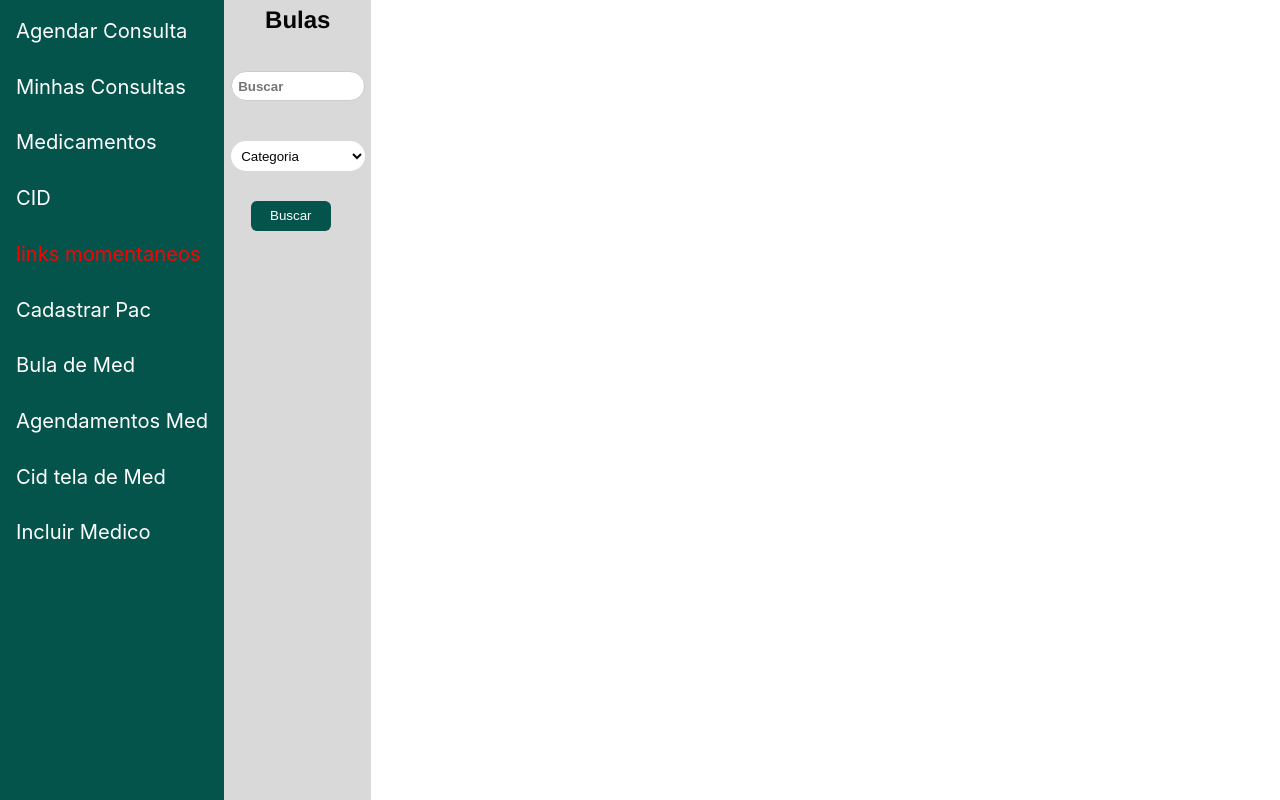
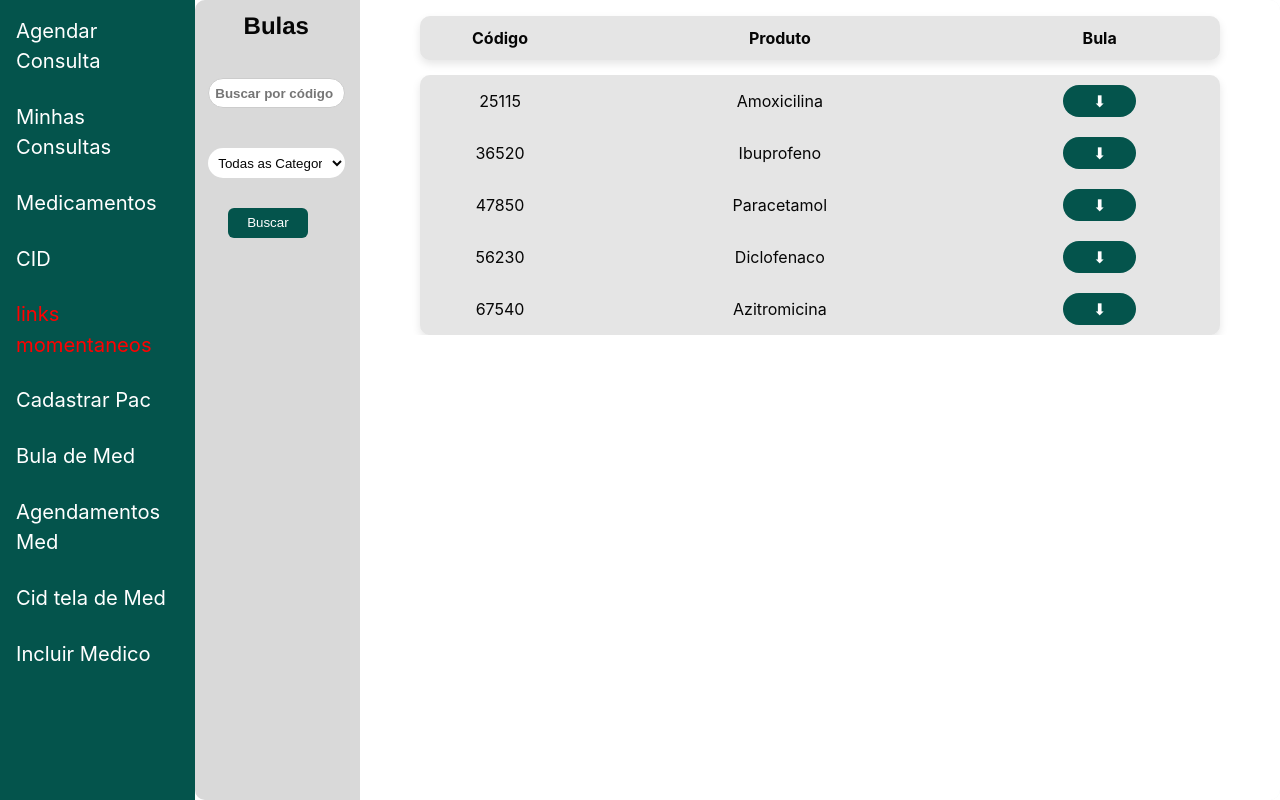
Before and after one commit to EriclysLuckas/A3DISTRIBUIDOS, a React (Vite) app in the folder a3distribuidos/: page /bulamedico in a window 1280 px wide. Built offline with nearby package versions, Linux system fonts and the light colour scheme; no server answers.

Commit message:
Atualizações no MedBula.jsx e ajustes no CSS

```diff
--- a/a3distribuidos/src/Pages/PagesAdm/MedBula/MedBula.jsx
+++ b/a3distribuidos/src/Pages/PagesAdm/MedBula/MedBula.jsx
@@ -1,8 +1,63 @@
+import React, { useState } from "react";
 import styleMedBula from "./MedBula.module.css";
 
 export default function MedBula() {
+  // Dados de exemplo com links para PDFs
+  const [bulas] = useState([
+    {
+      codigo: "25115",
+      produto: "Amoxicilina",
+      categoria: "antibiotico",
+      pdf: "https://www.ems.com.br/arquivos/produtos/bulas/bula_amoxicilina_11037_1432.pdf"
+    },
+    {
+      codigo: "36520",
+      produto: "Ibuprofeno",
+      categoria: "antiinflamatorio",
+      pdf: "https://www.ems.com.br/arquivos/produtos/bulas/bula_ibuprofeno_1471_1627.pdf"
+    },
+    {
+      codigo: "47850",
+      produto: "Paracetamol",
+      categoria: "analgesico",
+      pdf: "https://www.ems.com.br/arquivos/produtos/bulas/bula_paracetamol_10162_1318.pdf"
+    },
+    {
+      codigo: "56230",
+      produto: "Diclofenaco",
+      categoria: "antiinflamatorio",
+      pdf: "https://eurofarma.com.br/produtos/bulas/patient/pt/bula-astro-solucao-oral.pdf"
+    },
+    {
+      codigo: "67540",
+      produto: "Azitromicina",
+      categoria: "antibiotico",
+      pdf: "https://eurofarma.com.br/produtos/bulas/patient/pt/bula-astro-solucao-oral.pdf"
+    },
+  ]);
+
+  // Estados para busca e categoria
+  const [searchTerm, setSearchTerm] = useState("");
+  const [selectedCategory, setSelectedCategory] = useState("");
+  const [appliedCategory, setAppliedCategory] = useState("");
+
+  // Filtro dos medicamentos
+  const filteredBulas = bulas.filter((bula) => {
+    const matchesSearch =
+      bula.codigo.includes(searchTerm) ||
+      bula.produto.toLowerCase().includes(searchTerm.toLowerCase());
+    const matchesCategory =
+      appliedCategory === "" || bula.categoria === appliedCategory;
+    return matchesSearch && matchesCategory;
+  });
+
+  // Aplica a categoria ao clicar no botão de busca
+  const handleSearch = (e) => {
+    e.preventDefault();
+    setAppliedCategory(selectedCategory);
+  };
+
   return (
-
     <div className={styleMedBula.container}>
       {/* Parte da Esquerda */}
       <div className={styleMedBula.left_corner}>
@@ -10,13 +65,16 @@ export default function MedBula() {
           <h1>Bulas</h1>
         </div>
 
-    <form className={styleMedBula.left_box}>
+        <form className={styleMedBula.left_box} onSubmit={handleSearch}>
           <div className={styleMedBula.search}>
             <div className={styleMedBula.bar}>
               <input
                 type="text"
                 name="Buscar"
-          placeholder="Buscar"/>
+                placeholder="Buscar por código ou produto"
+                value={searchTerm}
+                onChange={(e) => setSearchTerm(e.target.value)} // Atualiza o termo de busca
+              />
             </div>
           </div>
 
@@ -25,8 +83,14 @@ export default function MedBula() {
               name="categoria"
               id="categoria"
               placeholder="Categoria"
-          className={styleMedBula.category_list}>
-            <option value="">Categoria</option>
+              className={styleMedBula.category_list}
+              value={selectedCategory}
+              onChange={(e) => setSelectedCategory(e.target.value)} // Atualiza a categoria temporariamente
+            >
+              <option value="">Todas as Categorias</option>
+              <option value="antibiotico">Antibióticos</option>
+              <option value="antiinflamatorio">Anti-inflamatórios</option>
+              <option value="analgesico">Analgésicos</option>
             </select>
           </div>
 
@@ -38,14 +102,47 @@ export default function MedBula() {
         </form>
       </div>
 
+      {/* Parte da Direita */}
+      <div className={styleMedBula.right_corner}>
+        <table className={styleMedBula.table}>
+          <thead>
+            <tr>
+              <th>Código</th>
+              <th>Produto</th>
+              <th>Bula</th>
+            </tr>
+          </thead>
+        </table>
+        <div className={styleMedBula.table_container}>
+          <table className={styleMedBula.table}>
+            <tbody>
+              {filteredBulas.map((bula, index) => (
+                <tr key={index}>
+                  <td className={styleMedBula.cell}>{bula.codigo}</td>
+                  <td className={styleMedBula.cell}>{bula.produto}</td>
+                  <td className={styleMedBula.cell}>
+                    <a
+                      href={bula.pdf}
+                      target="_blank"
+                      rel="noopener noreferrer"
+                      className={styleMedBula.download_btn}
+                    >
+                      ⬇
+                    </a>
+                  </td>
+                </tr>
+              ))}
+              {filteredBulas.length === 0 && (
+                <tr>
+                  <td colSpan="3" style={{ textAlign: "center" }}>
+                    Nenhum medicamento encontrado.
+                  </td>
+                </tr>
+              )}
+            </tbody>
+          </table>
         </div>
-
-
-
-
-
-  )
-
-
-
+      </div>
+    </div>
+  );
 }
--- a/a3distribuidos/src/Pages/PagesAdm/MedBula/MedBula.module.css
+++ b/a3distribuidos/src/Pages/PagesAdm/MedBula/MedBula.module.css
@@ -1,57 +1,127 @@
-.h1{
+.container {
+    display: flex;
+    width: 100%;
+    background-color: #f8f9fa;
+    border-radius: 10px;
+    overflow: hidden;
+}
+
+.left_corner {
+    background-color: #d9d9d9;
+    padding: 0.5rem;
+    width: 15%;
+}
+
+.left_box {
+    width: 100%;
+    padding: 5px;
+}
+
+.h1 {
     text-align: center;
     color: #060606;
-    font-family:'Franklin Gothic Medium', 'Arial Narrow', Arial, sans-serif;
+    font-family: 'Franklin Gothic Medium', 'Arial Narrow', Arial, sans-serif;
     margin-bottom: 20%;
 }
 
-
-
-.left_corner{
-    background-color: #d9d9d9;
-    padding: 0.1rem;
-    height: 100%;
-
-}
-
-.left_box{
-    width: 9rem;
-    padding: 5px;
-
-}
-
-
-.bar input{
+.bar input {
     font-weight: bold;
-    min-width: 100%;
+    width: 100%;
     padding: 0.4rem;
-    border-radius: 20px ;
+    border-radius: 20px;
     border: 1px solid #ccc;
 }
 
-.category{
+.category {
     margin-bottom: 20px;
 }
 
-.category_list{
-     min-width: 100%;
+.category_list {
+    width: 100%;
     padding: 0.4rem;
     background-color: #fff;
-    color:  #060606;
+    color: #060606;
     border-radius: 10rem;
     border: none;
 }
 
-button{
+button {
     margin-top: 10px;
     margin-left: 20px;
     width: 80px;
-    height:30px;
+    height: 30px;
     border-radius: 6px;
     border: none;
     background-color: var(--verdeEscuro);
 }
 
-.btn{
-   color:#fff;
+.btn {
+    color: #fff;
 }
+
+.right_corner {
+    flex: 1;
+    padding: 1rem;
+    background-color: #fff;
+    border-left: 2px solid #d9d9d9;
+    border-radius: 0 10px 10px 0;
+}
+
+.table {
+    width: 90%;
+    margin: 0 auto;
+    border-collapse: collapse;
+    background-color: #e5e5e5;
+    border-radius: 10px;
+    overflow: hidden;
+    box-shadow: 0 4px 8px rgba(0, 0, 0, 0.1);
+}
+
+/* Adicionando uma barra de rolagem apenas na área dos exemplos */
+.table_container {
+    max-height: 300px; /* Define uma altura máxima para os exemplos */
+    overflow-y: auto; /* Adiciona a barra de rolagem vertical */
+    margin-top: 15px; /* Espaçamento entre o cabeçalho e os exemplos */
+}
+
+.table th,
+.table td {
+    padding: 10px;
+    text-align: center; /* Alinha todo o conteúdo ao centro */
+    vertical-align: middle;
+    color: #060606;
+}
+
+/* Definindo largura fixa para cada coluna */
+.table th:nth-child(1),
+.table td:nth-child(1) {
+    width: 20%; /* Largura para o Código */
+}
+
+.table th:nth-child(2),
+.table td:nth-child(2) {
+    width: 50%; /* Largura para o Produto */
+}
+
+.table th:nth-child(3),
+.table td:nth-child(3) {
+    width: 30%; /* Largura para o Bula */
+}
+
+/* Botão de download */
+.download_btn {
+    background-color: var(--verdeEscuro); /* Mantém o verde escuro */
+    color: white;
+    padding: 4px 30px;
+    border: none;
+    border-radius: 18px; /* Bordas arredondadas */
+    cursor: pointer;
+    text-decoration: none; /* Remove o sublinhado do link */
+    display: inline-block; /* Garante que o botão tenha o mesmo layout */
+    text-align: center; /* Centraliza o conteúdo */
+    transition: background-color 0.3s; /* Efeito suave ao passar o mouse */
+}
+
+.download_btn:hover {
+    background-color: #004d33; /* Cor mais escura no hover */
+}
```
Lines whose indentation alone changed are shown as unchanged.
